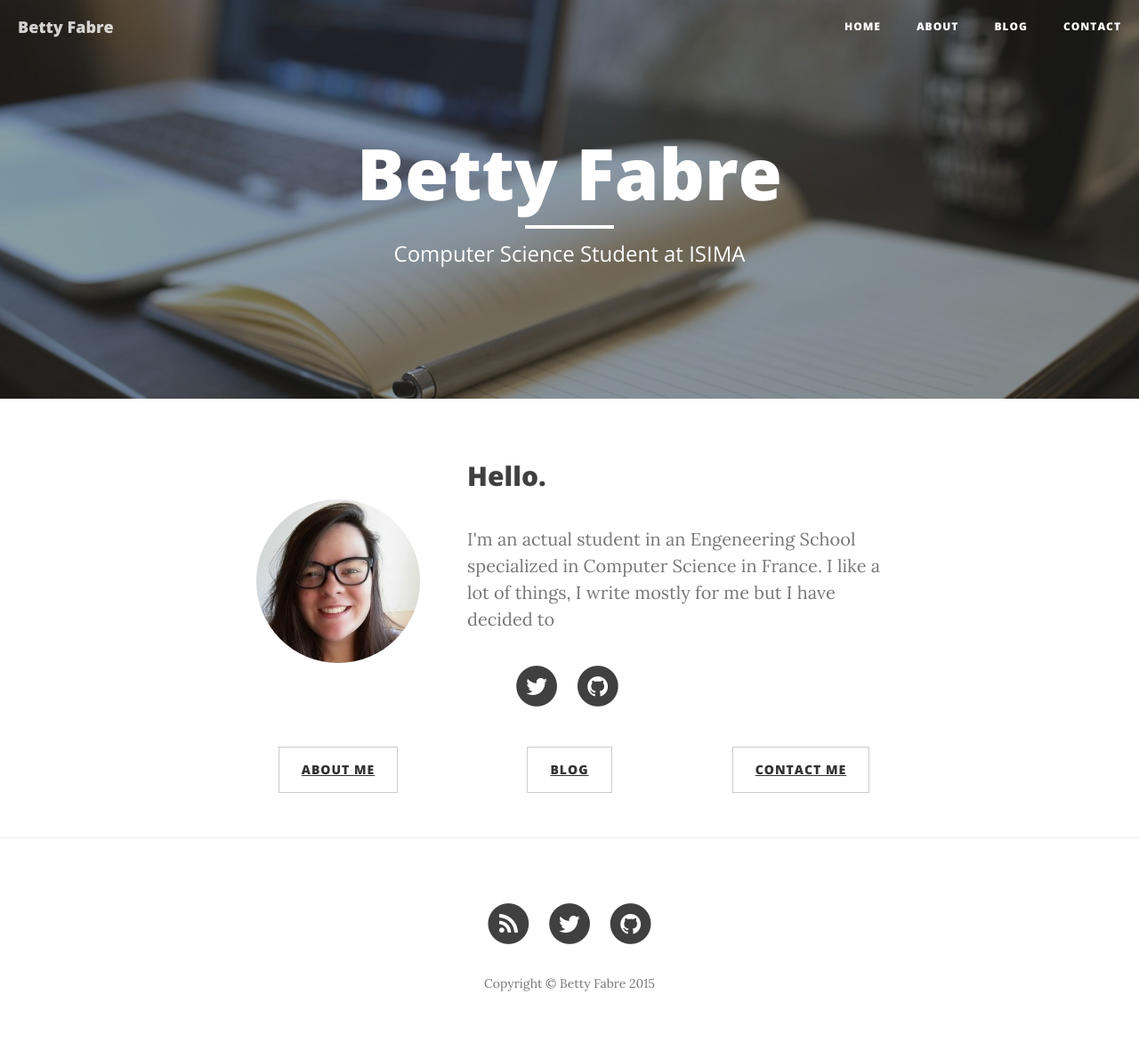
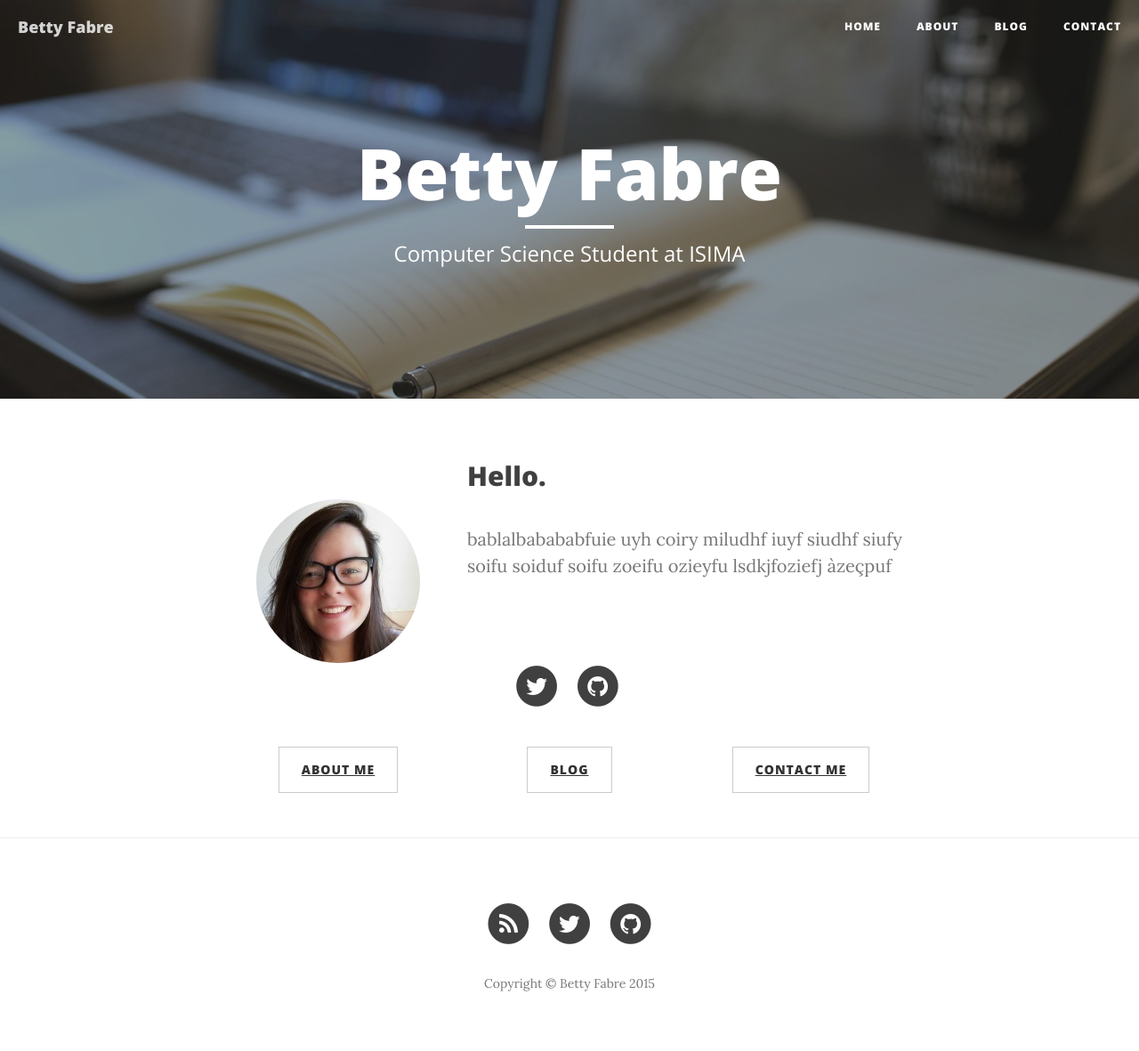
Before and after one commit to asirop/BetFab.github.io, a Jekyll site: the page built from index.html, in a window 1280 px wide. Shown: the whole page at 89% size. Built offline with Jekyll 4.4.1, drawn with Linux system fonts in a browser that asks for light colours; nearby versions of some CDN libraries; the list of posts is cut into pages by our own code.

Commit message:
ajout des liens

```diff
--- a/blog.html
+++ b/blog.html
@@ -1,7 +1,7 @@
 ---
 layout: page
 title: "Blog"
-description: "Have questions? I have answers (maybe)."
+description: "All post"
 header-img: "img/post-bg-06.jpg"
 ---
 
--- a/index.html
+++ b/index.html
@@ -20,7 +20,7 @@ header-img: "img/home121.jpg"
 	<div class="col-xs-12 col-md-8 col-sm-6 col-lg-8">
 
 
-						<p class="text-muted">I'm an actual student in an Engeneering School specialized in Computer Science in France. I like  a lot of things, I write mostly for me but I have decided to </p>
+						<p class="text-muted">bablalbabababfuie uyh coiry miludhf iuyf siudhf siufy soifu soiduf soifu zoeifu ozieyfu lsdkjfoziefj àzeçpuf </p>
 
 
 				</div>
@@ -58,14 +58,14 @@ header-img: "img/home121.jpg"
 <div class="row">
 	<div class="col-md-4 col-sm-12 col-xs-12 text-center">
 
-		<p><a class="btn btn-default" href="about.html" role="button">About Me</a></p>
+		<p><a class="btn btn-default" href="about" role="button">About Me</a></p>
 	</div>
 	<div class="col-md-4 col-sm-12 col-xs-12 text-center">
 
-		<p><a class="btn btn-default" href="blog.html" role="button">Blog</a></p>
+		<p><a class="btn btn-default" href="blog" role="button">Blog</a></p>
 	</div>
 	<div class="col-md-4 col-sm-12 col-xs-12 text-center">
 
-		<p><a class="btn btn-default" href="contact.html" role="button">Contact Me</a></p>
+		<p><a class="btn btn-default" href="contact" role="button">Contact Me</a></p>
 	</div>
 </div>
```
Also changed, not shown: 3 other files.
